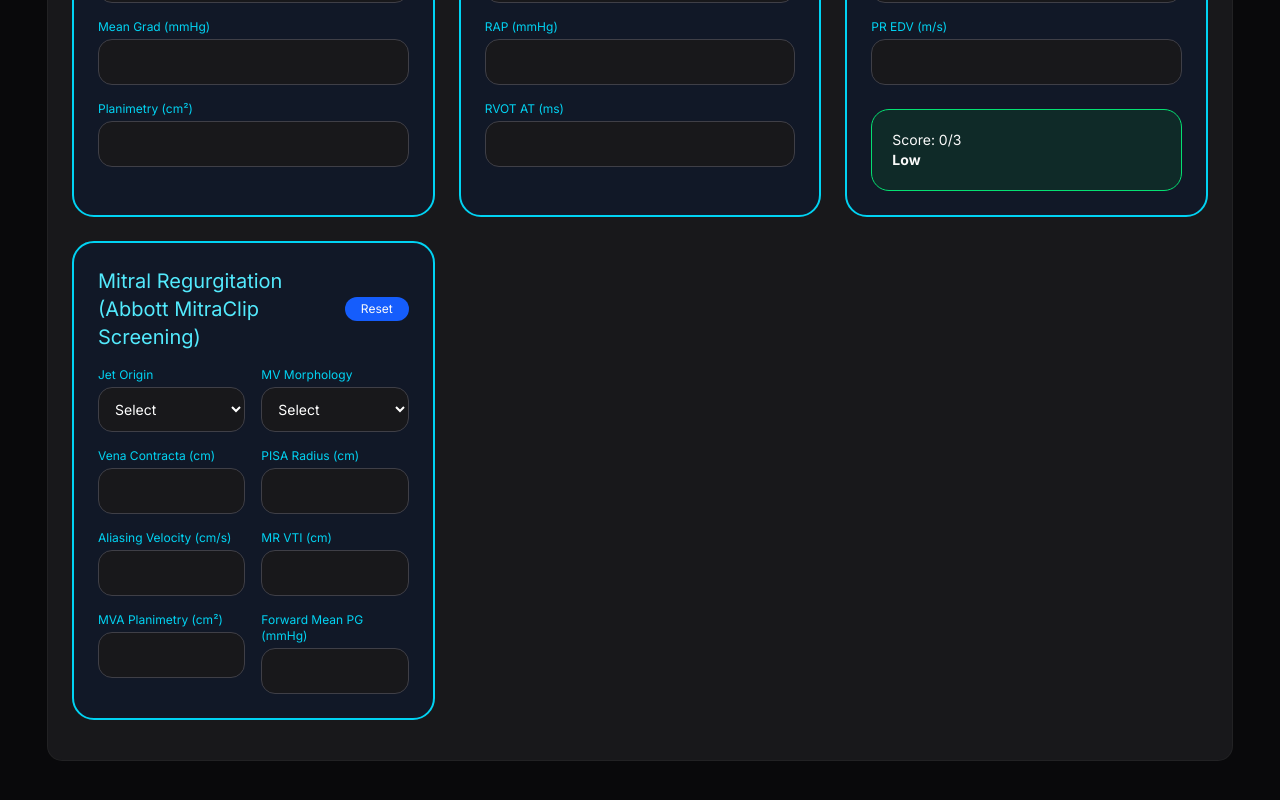
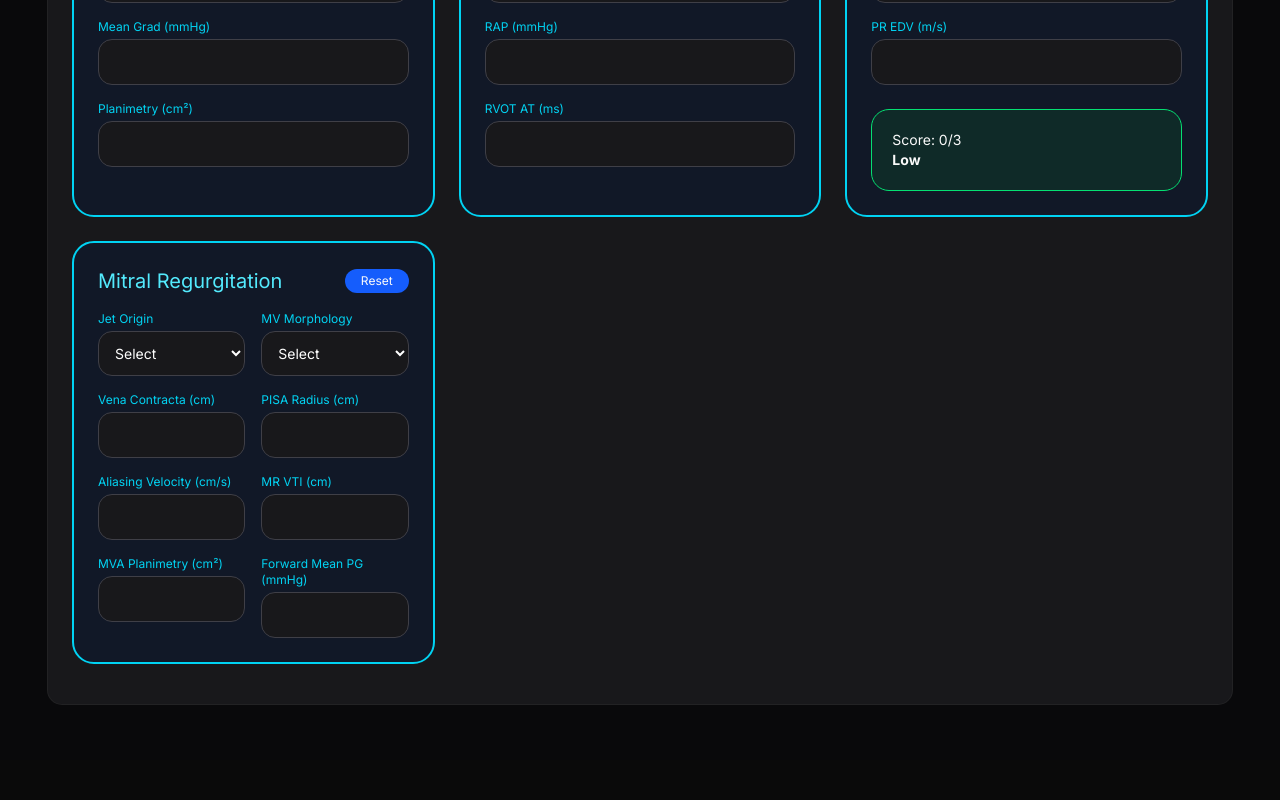
Before and after one commit to jmosley092-netizen/clinical-copilot-sonographers, a Next.js app: page / in a window 1280 px wide. Shown: the part 1647-2447 px from the top of the page. After the commit the page ends 2407 px from the top, so only its background shows below. Built offline with nearby package versions, Linux system fonts and the light colour scheme.

Commit message:
removed abbott

```diff
--- a/components/EchoFreeCalculator.tsx
+++ b/components/EchoFreeCalculator.tsx
@@ -24,7 +24,7 @@ interface CalculatorInputs {
   // LFLG AS
   baselineAVA: string; baselineMG: string; baselineSVi: string; baselineLVEF: string;
   dseAVA: string; dseMG: string; dseVmax: string; deltaSVPercent: string;
-  // Abbott MitraClip MR
+  //  MR
   vcWidth: string; eroA: string; regurgVol: string; regurgFraction: string;
   jetAreaLA: string; pisaRadius: string; aliasingVel: string; mrVTI: string;
   mvaPlanimetry: string; meanPGForward: string;
@@ -488,7 +488,7 @@ export default function EchoFreeCalculator() {
           {/* Abbott MitraClip Mitral Regurgitation */}
           <div className="bg-[#111827] border-2 border-cyan-400 rounded-3xl p-6">
             <div className="flex justify-between items-center mb-4">
-              <h3 className="text-cyan-300 text-xl">Mitral Regurgitation (Abbott MitraClip Screening)</h3>
+              <h3 className="text-cyan-300 text-xl">Mitral Regurgitation</h3>
               <button onClick={() => resetCard(['vcWidth','eroA','regurgVol','regurgFraction','jetAreaLA','pisaRadius','aliasingVel','mrVTI','mvaPlanimetry','meanPGForward','mvMorphology','jetOrigin','pvFlowReversal'])} className="px-4 py-1 text-xs bg-blue-600 hover:bg-blue-700 rounded-xl">Reset</button>
             </div>
             <div className="grid grid-cols-2 gap-4">
```
